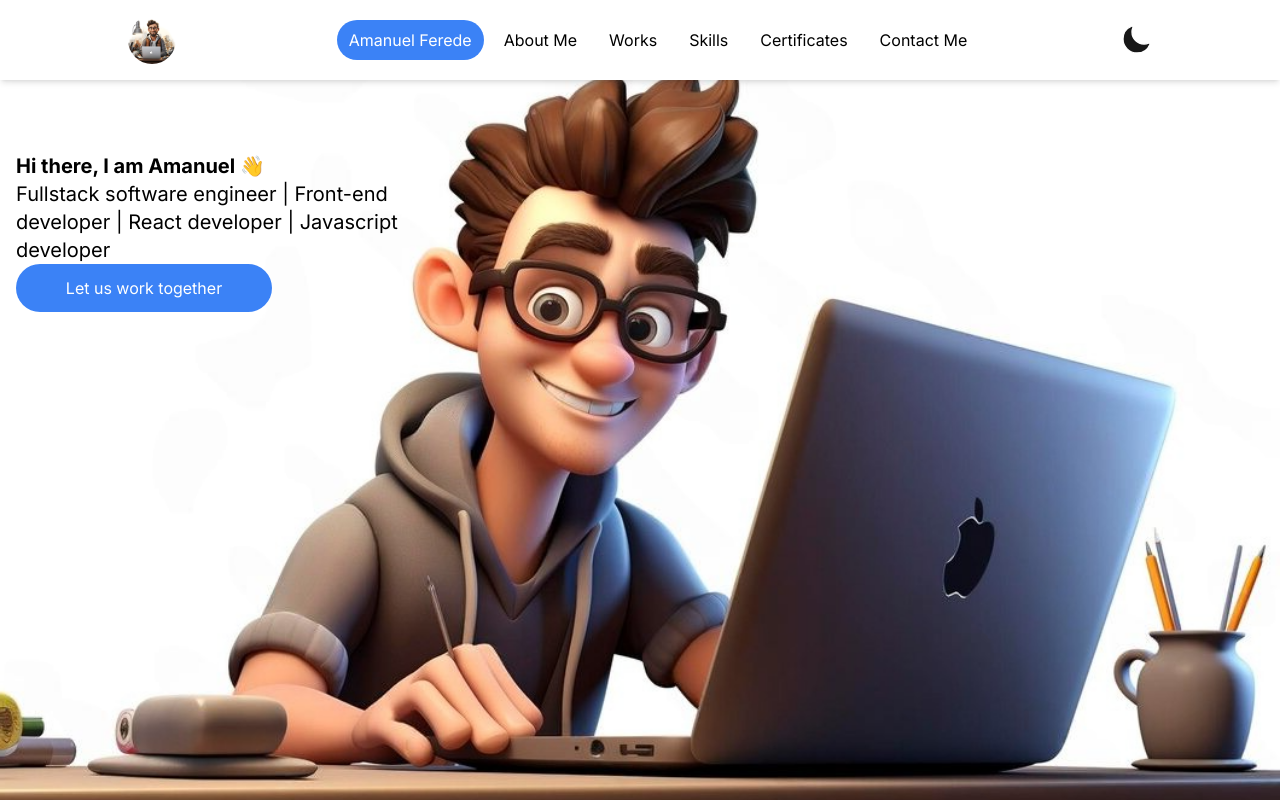
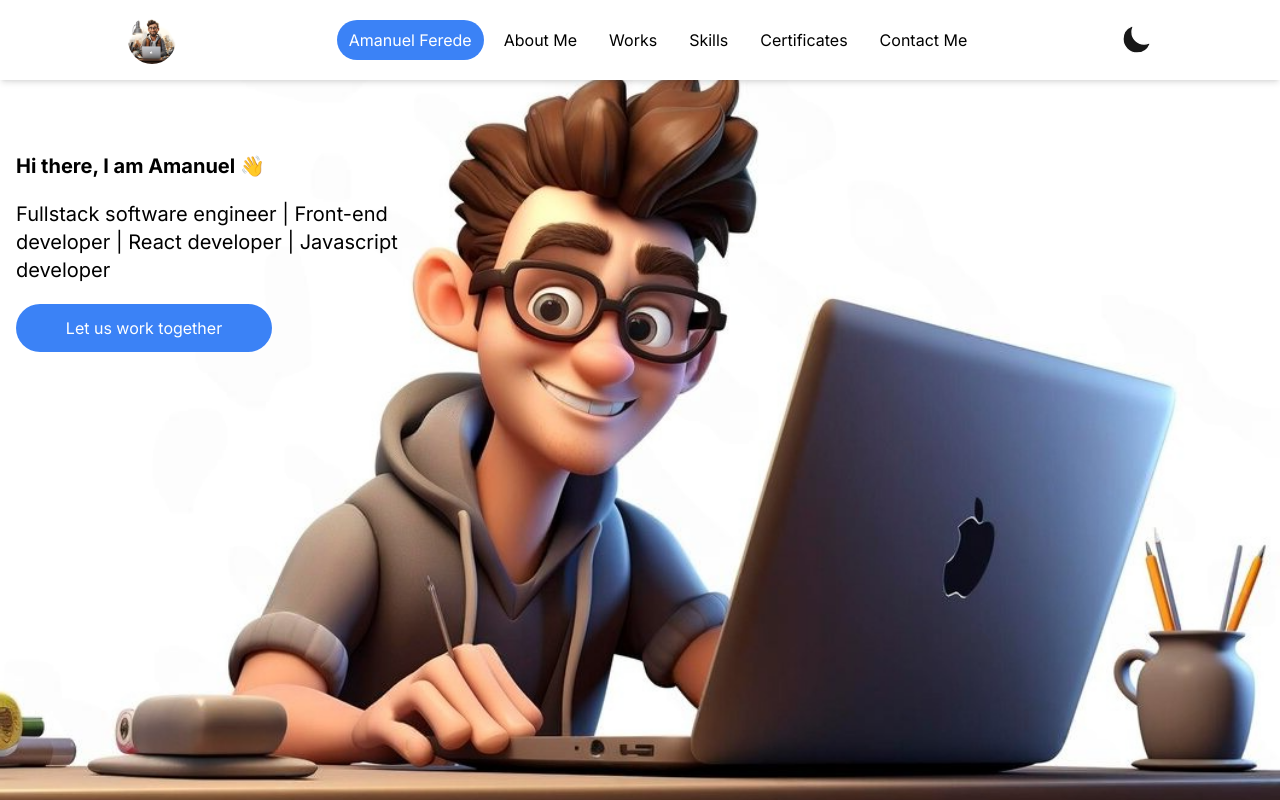
Before and after one commit to amaniCoding/amani-portifolio, a Next.js app: page / in a window 1280 px wide. Shown: the top 800 px of the page. Built offline with nearby package versions, Linux system fonts and the light colour scheme.

Commit message:
'updated-ui'

```diff
--- a/app/ui/hero-image.tsx
+++ b/app/ui/hero-image.tsx
@@ -68,13 +68,13 @@ export default function HeroImage() {
                             opacity: 1,
                             transition: { duration: 0.7, delay: 0.2 }
                         }}>
-                        <h1 className='md:text-xl text-lg font-bold text-black md:block hidden dark:text-black'>Hi there, I am Amanuel 👋</h1>
+                        <h1 className='md:text-xl mb-5 text-lg font-bold text-black md:block hidden dark:text-black'>Hi there, I am Amanuel 👋</h1>
 
 
-                        <p className="md:text-xl  text-black dark:text-black">Fullstack software engineer | Front-end developer | React developer | Javascript developer</p>
+                        <p className="md:text-xl mb-5  text-black dark:text-black">Fullstack software engineer | Front-end developer | React developer | Javascript developer</p>
 
 
-                        <button className="w-64 py-2.5 block hover:shadow-lg border-[2px] border-transparent hover:border-white bg-blue-500 rounded-3xl text-white text-center transition-all ease-in-out duration-300 dark:bg-gray-950 dark:text-white" onClick={(e) => { hadelScroll(e, 'contact-me') }}>Let us work together</button>
+                        <button className="w-64 py-2.5 mt-5 block hover:shadow-lg border-[2px] border-transparent hover:border-white bg-blue-500 rounded-3xl text-white text-center transition-all ease-in-out duration-300 dark:bg-gray-950 dark:text-white" onClick={(e) => { hadelScroll(e, 'contact-me') }}>Let us work together</button>
                     </motion.div>
 
                 </div>
```
